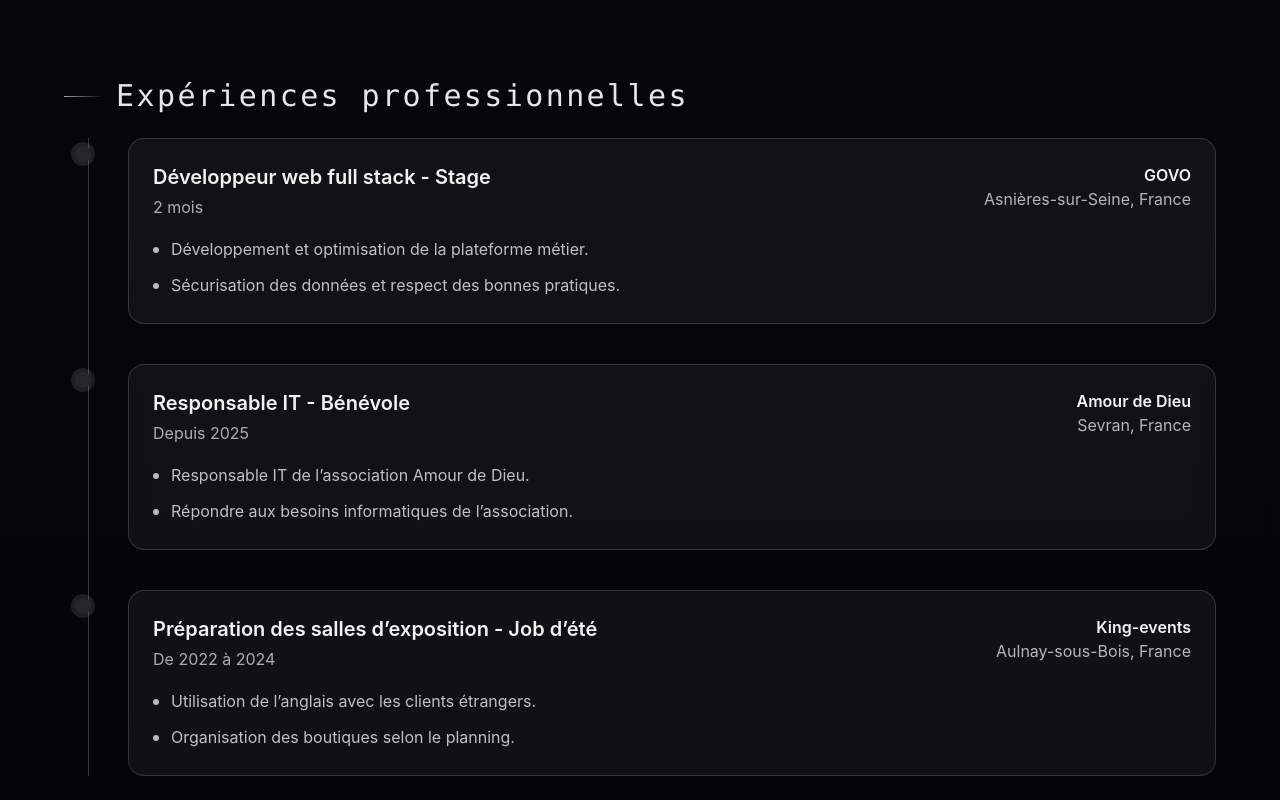
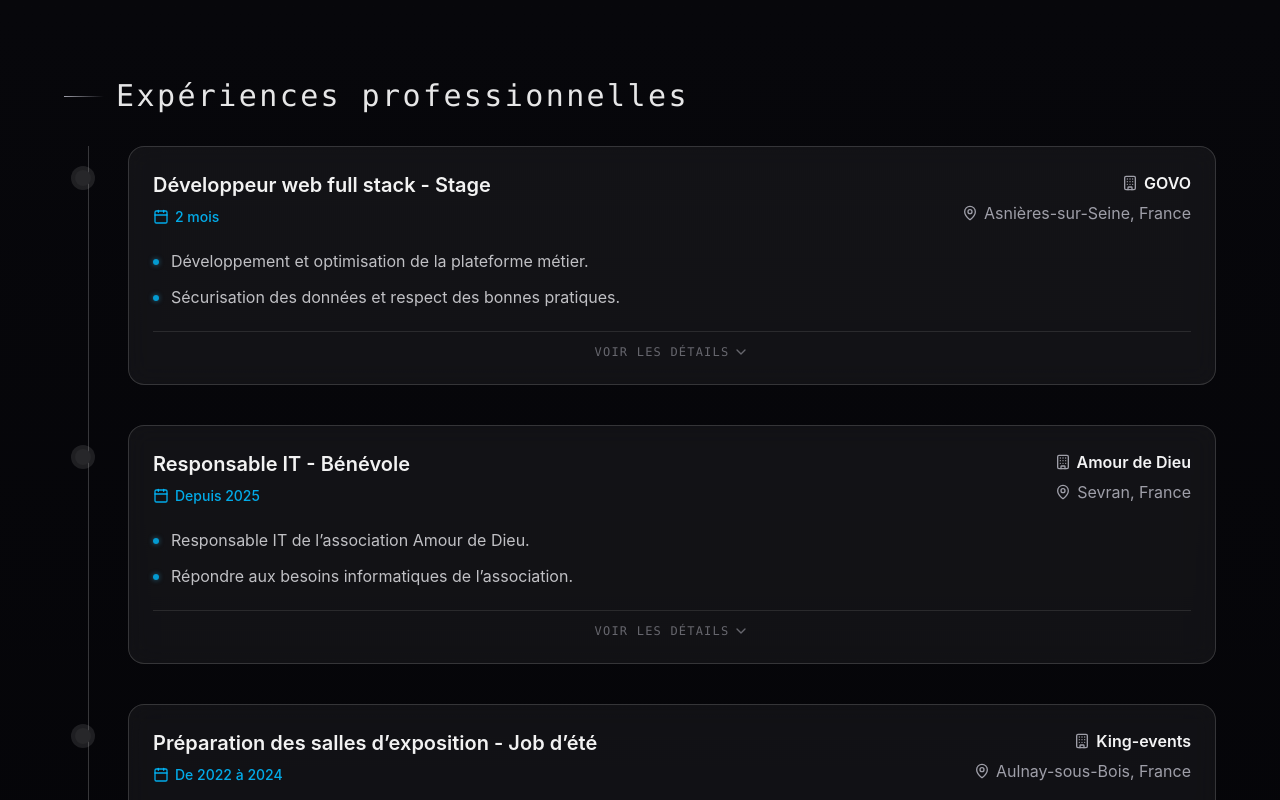
Before and after one commit to krishna171826/My-portfolio, a React (Vite) app: page /about in a window 1280 px wide. Shown: the part 1780-2580 px from the top of the page. Built offline with nearby package versions, Linux system fonts and the light colour scheme.

Commit message:
developpe exp section

```diff
--- a/package.json
+++ b/package.json
@@ -10,6 +10,7 @@
     "preview": "vite preview"
   },
   "dependencies": {
+    "lucide-react": "^1.21.0",
     "react": "^19.2.4",
     "react-dom": "^19.2.4",
     "react-router-dom": "^7.14.0"
--- a/src/components/ProfessionalExperience.jsx
+++ b/src/components/ProfessionalExperience.jsx
@@ -1,7 +1,16 @@
+import { useState } from 'react'
+import { Calendar, MapPin, Building, ChevronDown } from 'lucide-react'
+
 export function ProfessionalExperience({ items, title = 'Expériences professionnelles' }) {
+  const [expandedIndex, setExpandedIndex] = useState(null)
+
+  const toggleExpand = (index) => {
+    setExpandedIndex(expandedIndex === index ? null : index)
+  }
+
   return (
-    <section className="w-full max-w-6xl text-left mb-20">
-      <div className="mb-6 flex items-center gap-3">
+    <section className="mb-20 w-full max-w-6xl text-left">
+      <div className="mb-8 flex items-center gap-3">
         <span className="h-px w-10 bg-linear-to-r from-zinc-400 to-transparent" />
         <h3 className="font-mono text-2xl font-medium tracking-[0.08em] text-white/90 sm:text-3xl">
           {title}
@@ -12,34 +21,74 @@ export function ProfessionalExperience({ items, title = 'Expériences profession
         <div className="absolute left-6 top-0 hidden h-full w-px bg-white/20 lg:block" />
 
         <div className="space-y-8 lg:space-y-10">
-          {items.map((item, index) => (
+          {items.map((item, index) => {
+            const isExpanded = expandedIndex === index
+
+            return (
               <article key={`${item.title}-${index}`} className="relative pl-12 lg:pl-16">
-              <span className="absolute left-4 top-2 h-4 w-4 rounded-full bg-zinc-800 ring-4 ring-white/10 lg:left-2.75" />
+                <span className="absolute left-4 top-6 h-4 w-4 rounded-full bg-zinc-800 ring-4 ring-white/10 lg:left-2.75" />
 
-              <div className="rounded-2xl border border-white/15 bg-white/5 p-5 backdrop-blur-md sm:p-6">
-                <div className="flex flex-col gap-3 sm:flex-row sm:items-start sm:justify-between">
+                <div
+                  onClick={() => toggleExpand(index)}
+                  className={`group cursor-pointer rounded-2xl border border-white/15 bg-white/5 p-5 backdrop-blur-md transition-all duration-300 ease-in-out hover:bg-white/10 sm:p-6 ${
+                    isExpanded ? 'bg-white/10 shadow-[0_0_20px_rgba(125,211,252,0.05)]' : ''
+                  }`}
+                >
+                  <div className="flex flex-col gap-4 sm:flex-row sm:items-start sm:justify-between">
                     <div>
                       <h4 className="text-lg font-semibold text-white/95 sm:text-xl">{item.title}</h4>
-                    <p className="mt-1 text-sm text-zinc-300/80 sm:text-base">{item.date}</p>
-                  </div>
-
-                  <div className="text-sm text-zinc-300/85 sm:text-right sm:text-base">
-                    <p className="font-semibold text-zinc-100">{item.company}</p>
-                    <p>{item.location}</p>
+                      {/* Badge Date avec Icône */}
+                      <div className="mt-2 flex items-center gap-1.5 text-sm font-medium text-sky-400/90">
+                        <Calendar className="h-4 w-4" />
+                        <span>{item.date}</span>
                       </div>
                     </div>
 
-                <ul className="mt-4 space-y-2 text-sm leading-7 text-zinc-300/90 sm:text-base">
+                    <div className="flex flex-col gap-1.5 text-sm text-zinc-300/85 sm:text-right sm:text-base">
+                      {/* Entreprise avec Icône */}
+                      <div className="flex items-center gap-1.5 sm:justify-end">
+                        <Building className="h-4 w-4 text-zinc-400" />
+                        <span className="font-semibold text-zinc-100">{item.company}</span>
+                      </div>
+                      {/* Localisation avec Icône */}
+                      <div className="flex items-center gap-1.5 sm:justify-end text-zinc-400">
+                        <MapPin className="h-4 w-4" />
+                        <span>{item.location}</span>
+                      </div>
+                    </div>
+                  </div>
+
+                  <ul className="mt-5 space-y-2 text-sm leading-7 text-zinc-300/90 sm:text-base">
                     {item.points.map((point) => (
                       <li key={point} className="flex gap-3">
-                      <span className="mt-3 h-1.5 w-1.5 shrink-0 rounded-full bg-zinc-200/80" />
+                        <span className="mt-3 h-1.5 w-1.5 shrink-0 rounded-full bg-sky-400/80 shadow-[0_0_5px_rgba(56,189,248,0.5)]" />
                         <span>{point}</span>
                       </li>
                     ))}
                   </ul>
+
+                  <div
+                    className={`grid transition-all duration-300 ease-in-out ${
+                      isExpanded ? 'mt-5 grid-rows-[1fr] opacity-100' : 'mt-0 grid-rows-[0fr] opacity-0'
+                    }`}
+                  >
+                    <div className="overflow-hidden">
+                      <div className="rounded-xl bg-white/5 p-4 text-sm leading-relaxed text-zinc-300/90 sm:text-base border border-white/5">
+                        {item.details || "Plus de détails sur cette expérience seront bientôt ajoutés."}
+                      </div>
+                    </div>
+                  </div>
+
+                  <div className="mt-5 flex items-center justify-center border-t border-white/10 pt-3">
+                    <span className="flex items-center gap-1 text-xs font-mono uppercase tracking-widest text-zinc-400/60 transition-colors group-hover:text-sky-300/80">
+                      {isExpanded ? 'Réduire' : 'Voir les détails'}
+                      <ChevronDown className={`h-4 w-4 transition-transform duration-300 ${isExpanded ? 'rotate-180' : ''}`} />
+                    </span>
+                  </div>
                 </div>
               </article>
-          ))}
+            )
+          })}
         </div>
       </div>
     </section>
--- a/src/pages/About.jsx
+++ b/src/pages/About.jsx
@@ -40,15 +40,18 @@ const experienceItems = [
       'Développement et optimisation de la plateforme métier.',
       'Sécurisation des données et respect des bonnes pratiques.',
     ],
+    details: "Durant ce stage, j'ai eu l'opportunité de travailler sur l'architecture globale de l'application. J'ai participé à la création d'API RESTful, à l'intégration de maquettes en React, et à l'optimisation des requêtes de base de données, permettant d'améliorer significativement le temps de chargement des pages.",
   },
   {
     title: 'Responsable IT - Bénévole',
     date: 'Depuis 2025',
     company: 'Amour de Dieu',
     location: 'Sevran, France',
-    points: ['Responsable IT de l’association Amour de Dieu.',
+    points: [
+      'Responsable IT de l’association Amour de Dieu.',
       'Répondre aux besoins informatiques de l’association.',
     ],
+    details: "En tant que responsable IT bénévole, je gère l'infrastructure numérique de l'association. Cela implique la maintenance du matériel informatique, la configuration du réseau local, ainsi que l'accompagnement des autres bénévoles sur l'utilisation des outils bureautiques.",
   },
   {
     title: 'Préparation des salles d’exposition - Job d’été',
@@ -59,10 +62,10 @@ const experienceItems = [
       'Utilisation de l’anglais avec les clients étrangers.',
       'Organisation des boutiques selon le planning.',
     ],
+    details: "Cette expérience m'a permis de développer mon sens de l'organisation et mon adaptabilité. J'ai pu perfectionner mon anglais en conditions réelles et apprendre à gérer la pression liée au respect des délais stricts d'installation événementielle.",
   },
 ]
 
-// Nouvelle structure de données pour tes objectifs
 const goalItems = [
   {
     horizon: 'Court terme',
@@ -81,6 +84,12 @@ const goalItems = [
   },
 ]
 
+const skills = [
+  { category: "Frontend", items: ["React", "JavaScript", "Tailwind CSS", "HTML/CSS"] },
+  { category: "Backend", items: ["PHP", "PostgreSQL", "Node.js", "API REST"] },
+  { category: "Outils & OS", items: ["Linux", "Bash", "Git", "SolidWorks", "Arduino"] },
+]
+
 export default function About() {
   return (
     <main className="relative min-h-screen overflow-hidden bg-transparent pt-40 text-white">
@@ -91,7 +100,7 @@ export default function About() {
 
         {/* About Me Section */}
         <section id="about" className="w-full max-w-6xl pt-4 text-left md:pt-10">
-          <h1 className="text-center  text-3xl pb-10 font-medium tracking-[0.08em] text-white/90 sm:text-5xl">
+          <h1 className="text-center text-3xl pb-10 font-medium tracking-[0.08em] text-white/90 sm:text-5xl">
             A propos de <span className="text-slate-300">moi</span>
           </h1>
 
@@ -108,7 +117,7 @@ export default function About() {
                 </p>
 
                 <p className="text-zinc-300/90">
-                  J'ai choisi l'informatique parce que coder, c'est concevoir l'avenir ,c'est l'un des rares domaines où l'on peut transformer une idée abstraite en un outil concret et personnalisé, capable de changer le quotidien de milliers d'utilisateurs.
+                  J'ai choisi l'informatique parce que coder, c'est concevoir l'avenir, c'est l'un des rares domaines où l'on peut transformer une idée abstraite en un outil concret et personnalisé, capable de changer le quotidien de milliers d'utilisateurs.
                 </p>
               </div>
             </div>
@@ -228,12 +237,12 @@ export default function About() {
           <div className="h-px w-80 bg-linear-to-r from-transparent via-zinc-300/70 to-transparent md:w-[250px]" />
         </div>
 
-        {/* NEW: Goals Section */}
-        <section id="goals" className="mt-6 w-full max-w-6xl text-left mb-20">
+        {/* Goals Section */}
+        <section id="goals" className="mt-6 w-full max-w-6xl text-left mb-10">
           <div className="mb-10 flex items-center gap-3">
             <span className="h-px w-10 bg-linear-to-r from-zinc-400 to-transparent" />
             <h3 className="font-mono text-2xl font-medium tracking-[0.08em] text-white/90 sm:text-3xl">
-              Objectifs  <span className="text-slate-300">avenir</span>
+              Objectifs <span className="text-slate-300">avenir</span>
             </h3>
           </div>
 
```
Also changed, not shown: 1 other file (tests, documents, lock files or other folders). Lines whose indentation alone changed are shown as unchanged.
